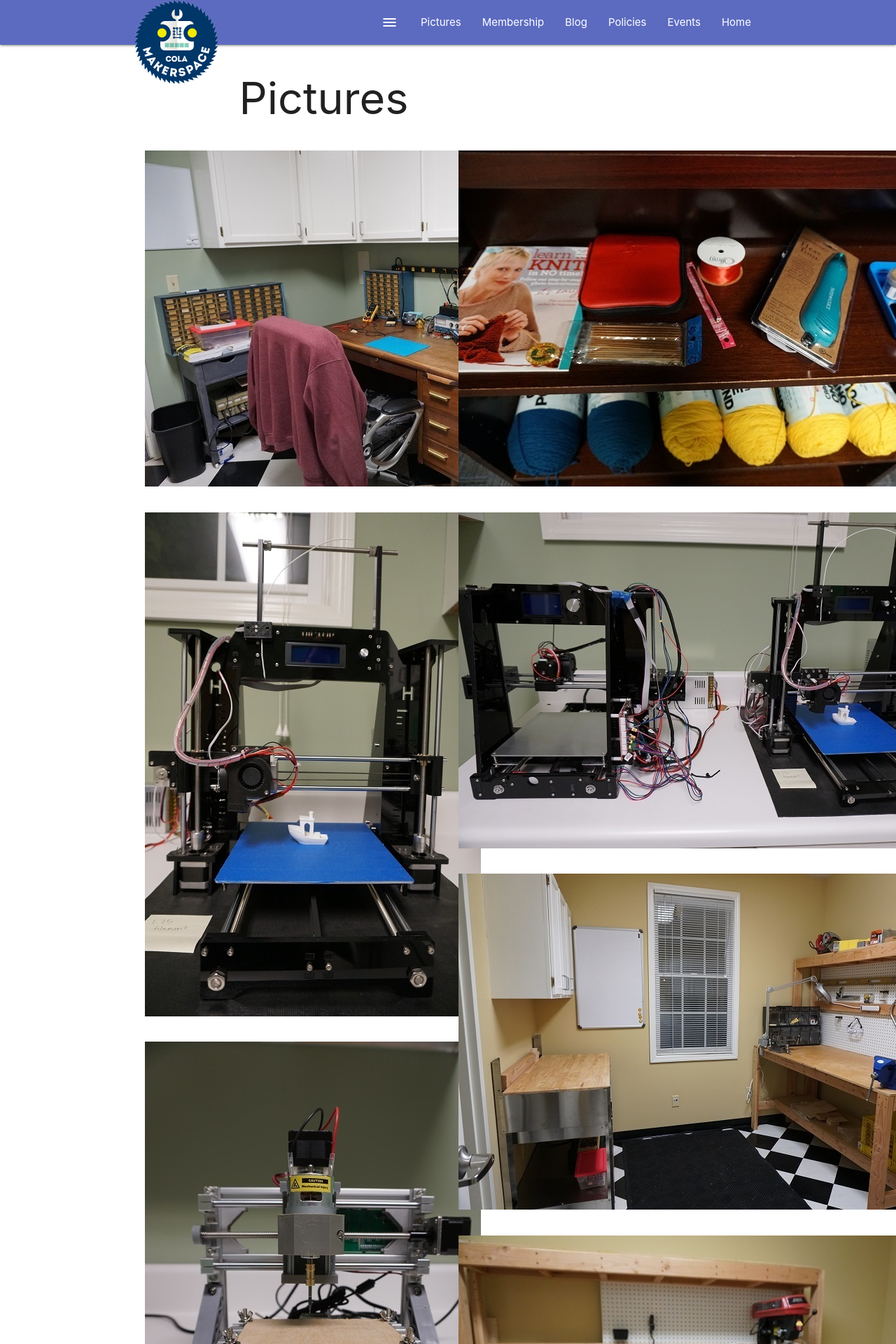
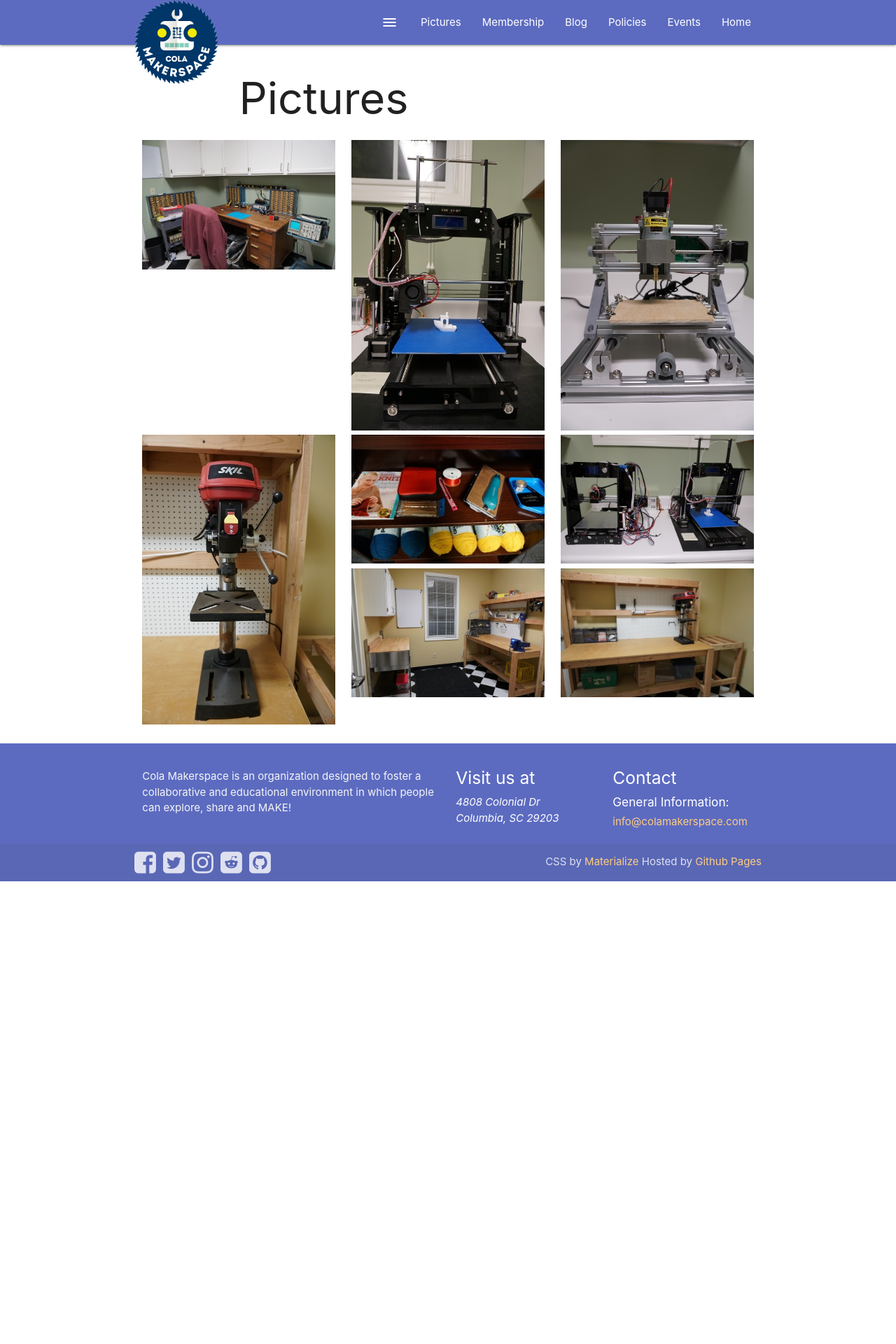
Before and after one commit to ColaMakerspace/ColaMakerspace.github.io, a Jekyll site: the page built from pictures/index.html, in a window 1280 px wide. Shown: the top 1920 px of the page at 70% size. Built offline with Jekyll 4.4.1, drawn with Linux system fonts in a browser that asks for light colours; nearby versions of some CDN libraries; library files that are not in the unit come from our copies; after the commit the page ends 1259 px from its top, so only the background shows below that.

Commit message:
Make pictures responsive
Used materialize grid and responsive-img to make photos responsive.

```diff
--- a/pictures/index.html
+++ b/pictures/index.html
@@ -3,47 +3,29 @@ layout: default
 title: Pictures
 ---
 <h1>{{ page.title }}</h1>
-<div class="masonry-layout">
 
-	<div class="masonry-layout-panel">
-		<div class="masonry-layout-content">
-			<img src="/images/photos/cola_makerspace_electronics_lab.jpg"></img>
-		</div>
+<div class="row">
+	<div class="col m4">
+		<img class="responsive-img" src="/images/photos/cola_makerspace_electronics_lab.jpg"></img>
 	</div>
-	<div class="masonry-layout-panel">
-		<div class="masonry-layout-content">
-			<img src="/images/photos/cola_makerspace_3d_printer_1.jpg"></img>
-		</div>
+	<div class="col m4">
+		<img class="responsive-img" src="/images/photos/cola_makerspace_3d_printer_1.jpg"></img>
 	</div>
-	<div class="masonry-layout-panel">
-		<div class="masonry-layout-content">
-			<img src="/images/photos/cola_makerspace_cnc_mill_engraver.jpg"></img>
-		</div>
+	<div class="col m4">
+		<img class="responsive-img" src="/images/photos/cola_makerspace_cnc_mill_engraver.jpg"></img>
 	</div>
-	<div class="masonry-layout-panel">
-		<div class="masonry-layout-content">
-			<img src="/images/photos/cola_makerspace_drill_press.jpg"></img>
-		</div>
+		<div class="col m4"><img class="responsive-img" src="/images/photos/cola_makerspace_drill_press.jpg"></img>
 	</div>
-	<div class="masonry-layout-panel">
-		<div class="masonry-layout-content">
-			<img src="/images/photos/cola_makerspace_textiles_crafts.jpg"></img>
-		</div>
+	<div class="col m4">
+		<img class="responsive-img" src="/images/photos/cola_makerspace_textiles_crafts.jpg"></img>
 	</div>
-	<div class="masonry-layout-panel">
-		<div class="masonry-layout-content">
-			<img src="/images/photos/cola_makerspace_two_3d_printers.jpg"></img>
-		</div>
+	<div class="col m4">
+		<img class="responsive-img" src="/images/photos/cola_makerspace_two_3d_printers.jpg"></img>
 	</div>
-	<div class="masonry-layout-panel">
-		<div class="masonry-layout-content">
-			<img src="/images/photos/cola_makerspace_workshop_1.jpg"></img>
-		</div>
+	<div class="col m4">
+		<img class="responsive-img" src="/images/photos/cola_makerspace_workshop_1.jpg"></img>
 	</div>
-	<div class="masonry-layout-panel">
-		<div class="masonry-layout-content">
-			<img src="/images/photos/cola_makerspace_workshop_2.jpg"></img>
-		</div>
+	<div class="col m4">
+		<img class="responsive-img" src="/images/photos/cola_makerspace_workshop_2.jpg"></img>
 	</div>
-
 </div>
```
